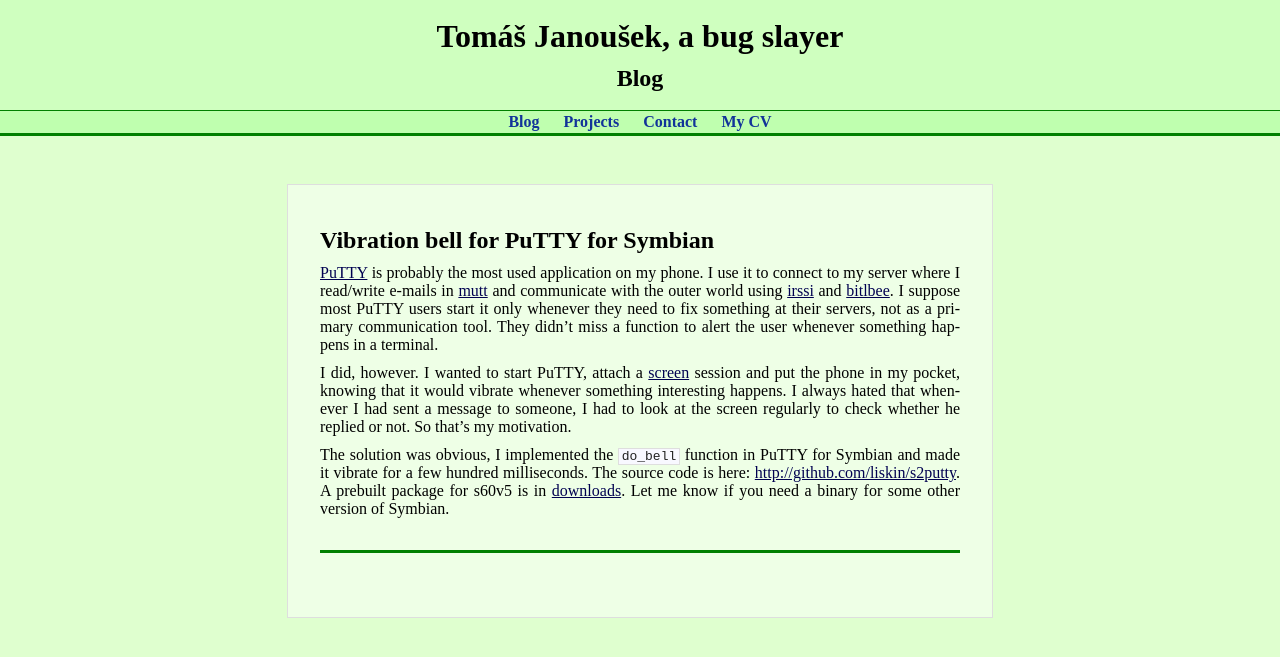
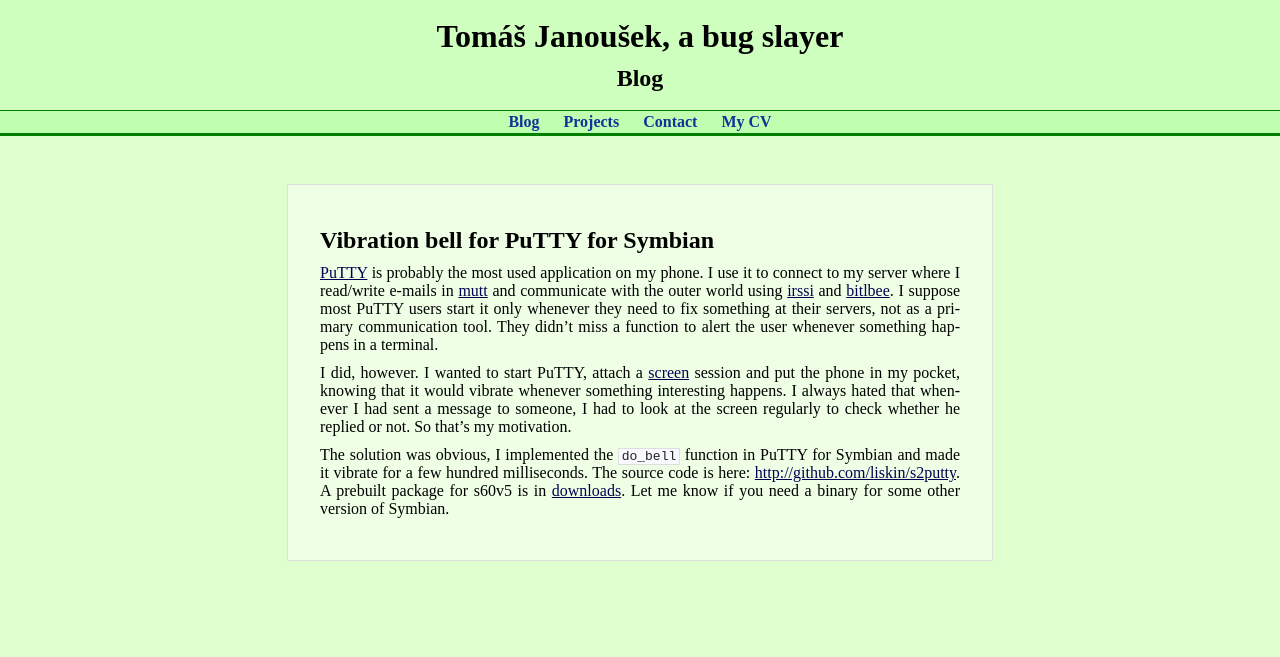
Before and after one commit to liskin/work.lisk.in, a Jekyll site: the page built from _posts/2010-10-08-s2putty-vibrabell.md, in a window 1280 px wide. Shown: the top 657 px of the page. Built offline with Jekyll 4.4.1, drawn with Linux system fonts in a browser that asks for light colours.

Commit message:
Clean up templates (single file, HTML5)

```diff
--- a/_includes/footer.html
+++ /dev/null
@@ -1,4 +0,0 @@
-		<div id="paticka">
-		</div>
-	</body>
-</html>
--- a/_includes/header-doc.html
+++ /dev/null
@@ -1,20 +0,0 @@
-<!DOCTYPE html PUBLIC "-//W3C//DTD XHTML 1.0 Strict//EN" "http://www.w3.org/TR/xhtml1/DTD/xhtml1-strict.dtd">
-<html xmlns="http://www.w3.org/1999/xhtml" xml:lang="en" lang="en">
-    <head>
-	<meta http-equiv="Content-Type"	content="text/html; charset=utf-8" />
-        <meta name="Author" content="Tomáš Janoušek" />
-        <meta name="keywords" content="Tomas Janousek, Liskni_si, lisk.in, liskin" />
-	<link rel="stylesheet" type="text/css" href="/main.css" />
-	<link href="/atom.xml" rel="alternate" title="Tomáš Janoušek, a bug slayer" type="application/atom+xml" />
-	<script type="text/javascript">
-	    var _gaq = _gaq || [];
-	    _gaq.push(['_setAccount', 'UA-18918784-1']);
-	    _gaq.push(['_trackPageview']);
-
-	    (function() {
-	    var ga = document.createElement('script'); ga.type = 'text/javascript'; ga.async = true;
-	    ga.src = ('https:' == document.location.protocol ? 'https://ssl' : 'http://www') + '.google-analytics.com/ga.js';
-	    var s = document.getElementsByTagName('script')[0]; s.parentNode.insertBefore(ga, s);
-	    })();
-	</script>
-	<script src="/js/hyphenate.js" type="text/javascript"></script>
--- a/_includes/header-page.html
+++ /dev/null
@@ -1,2 +0,0 @@
-    </head>
-    <body>
--- a/_includes/nav.html
+++ /dev/null
@@ -1,6 +0,0 @@
-	<div id="navupdiv"><div id="navdiv"><ul id="nav">
-	    <li><a href="/"><strong>Blog</strong></a></li>
-	    <li><a href="https://github.com/liskin?tab=repositories"><strong>Projects</strong></a></li>
-	    <li><a href="/contact/"><strong>Contact</strong></a></li>
-	    <li><a href="http://store.lisk.in/tmp/perm/janousek_cv_en.pdf"><strong>My CV</strong></a></li>
-	</ul></div></div>
--- a/_layouts/default.html
+++ b/_layouts/default.html
@@ -1,14 +1,50 @@
-{% include header-doc.html %}
-	<title>{{ page.title }} — Tomáš Janoušek, a bug slayer</title>
-{% include header-page.html %}
-	<div id="nadpis">
-	    <h1 class="center">Tomáš Janoušek, a bug slayer</h1>
-	    <h2 class="center">{{ page.title }}</h2>
-	</div>
-{% include nav.html %}
+<!DOCTYPE html>
+<html lang="en">
+	<head>
+		<meta charset="utf-8">
+		<meta name="author" content="Tomáš Janoušek" />
+		<meta name="keywords" content="Tomas Janousek, Liskni_si, lisk.in, liskin">
 
-	<div id="content">
-	    {{ content }}
-	</div>
+		<link rel="stylesheet" type="text/css" href="/main.css">
+		<link href="/atom.xml" rel="alternate" title="Tomáš Janoušek, a bug slayer" type="application/atom+xml">
 
-{% include footer.html %}
+		<script type="text/javascript">
+			var _gaq = _gaq || [];
+			_gaq.push(['_setAccount', 'UA-18918784-1']);
+			_gaq.push(['_trackPageview']);
+
+			(function() {
+			var ga = document.createElement('script'); ga.type = 'text/javascript'; ga.async = true;
+			ga.src = ('https:' == document.location.protocol ? 'https://ssl' : 'http://www') + '.google-analytics.com/ga.js';
+			var s = document.getElementsByTagName('script')[0]; s.parentNode.insertBefore(ga, s);
+			})();
+		</script>
+		<script src="/js/hyphenate.js" type="text/javascript"></script>
+
+		<title>{{ page.title }} — {% if page.date %} Blog - {% endif %} Tomáš Janoušek, a bug slayer</title>
+	</head>
+	<body>
+		<div id="nadpis">
+			<h1 class="center">Tomáš Janoušek, a bug slayer</h1>
+			<h2 class="center">{% if page.date %}Blog{% else %}{{ page.title }}{% endif %}</h2>
+		</div>
+
+		<div id="navupdiv"><div id="navdiv"><ul id="nav">
+			<li><a href="/"><strong>Blog</strong></a></li>
+			<li><a href="https://github.com/liskin?tab=repositories"><strong>Projects</strong></a></li>
+			<li><a href="/contact/"><strong>Contact</strong></a></li>
+			<li><a href="http://store.lisk.in/tmp/perm/janousek_cv_en.pdf"><strong>My CV</strong></a></li>
+		</ul></div></div>
+
+{% if page.date %}
+		<article id="content" class="hyphenate" {% if page.lang %} lang="{{ page.lang }}" {% endif %} >
+			<h1>{{ page.title }}</h1>
+			{{ content }}
+		</div>
+{% else %}
+		<div id="content">
+			{{ content }}
+		</div>
+{% endif %}
+	</body>
+</html>
--- a/_layouts/post.html
+++ /dev/null
@@ -1,15 +0,0 @@
-{% include header-doc.html %}
-	<title>{{ page.title }} — Blog — Tomáš Janoušek, a bug slayer</title>
-{% include header-page.html %}
-	<div id="nadpis">
-	    <h1 class="center">Tomáš Janoušek, a bug slayer</h1>
-	    <h2 class="center">Blog</h2>
-	</div>
-{% include nav.html %}
-
-	<article id="content" class="hyphenate" {% if page.lang %} lang="{{ page.lang }}" {% endif %} >
-	    <h1>{{ page.title }}</h1>
-	    {{ content }}
-	</div>
-
-{% include footer.html %}
--- a/styles/main.css
+++ b/styles/main.css
@@ -50,14 +50,6 @@
     border: 1px solid #dedede;
 }
 
-div#paticka {
-    margin: 2em auto 0;
-    max-width: 40em;
-    padding: 1em;
-    border-top: green 3px solid;
-    text-align: center;
-}
-
 
 ul.posts {
     list-style-type: none;
```
Also changed, not shown: _posts/2009-10-28-going-tiled.md (+1 -1 lines), _posts/2009-11-22-multiseat-on-demand.md (+1 -1 lines), _posts/2010-10-08-s2putty-vibrabell.md (+1 -1 lines), _posts/2015-04-22-prestavba-na-berany.md (+1 -1 lines).
